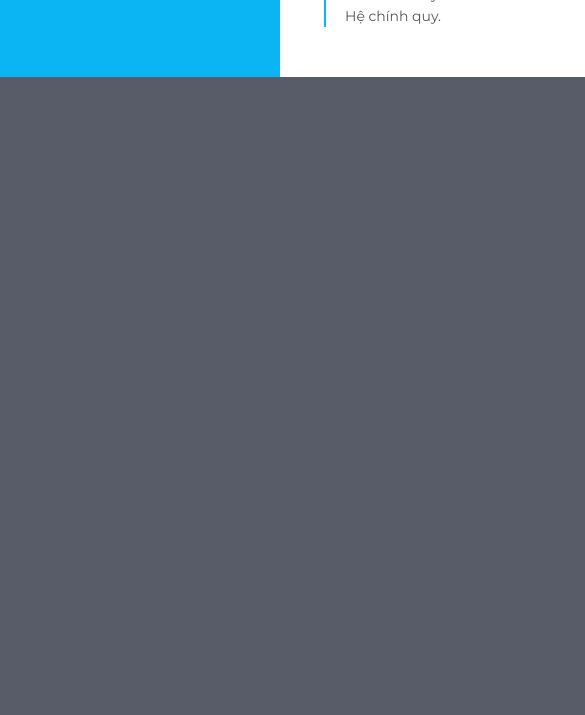
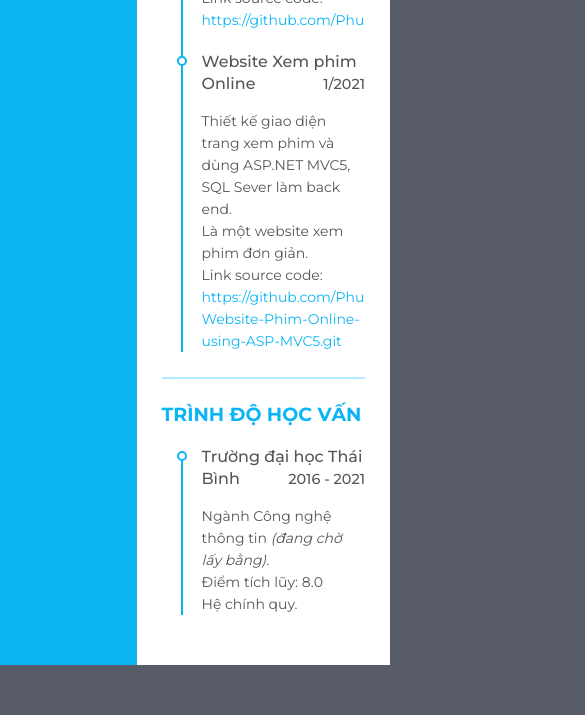
Before and after one commit to PhuongGiang150/GiangTuanPhuongCV, a plain HTML site: page index.html in a window 390 px wide. Shown: the part 1069-1784 px from the top of the page, 585 px wide, since content can reach past the window. Before the commit the page ends 1196 px from the top, so only its background shows below. Drawn offline with Linux system fonts and the light colour scheme.

Commit message:
Cập nhật CV

```diff
--- a/index.html
+++ b/index.html
@@ -4,8 +4,9 @@
 <head>
     <meta charset="UTF-8">
     <title>CV - Giang Tuấn Phương</title>
+    <link rel="stylesheet" href="https://pro.fontawesome.com/releases/v5.10.0/css/all.css" integrity="sha384-AYmEC3Yw5cVb3ZcuHtOA93w35dYTsvhLPVnYs9eStHfGJvOvKxVfELGroGkvsg+p" crossorigin="anonymous" />
     <link rel="stylesheet" href="styles.css">
-    <script src="https://kit.fontawesome.com/b99e675b6e.js"></script>
+
 </head>
 
 <body>
@@ -161,7 +162,7 @@
                 </div>
                 <ul>
                     <li>
-                        <div class="date">Website bán mỹ phẩm.</div>
+                        <div class="date">Website bán mỹ phẩm<span>5/2021</span></div>
                         <div class="info">
                             <p>Thiết kế giao diện trang bán hàng và dùng ASP.NET MVC5, SQL Sever làm back end.</p>
                             <p>Có đầy đủ chức năng cơ bản của một website bán hàng.</p>
@@ -169,19 +170,20 @@
                             </p>
                         </div>
                     </li>
+
                     <li>
-                        <div class="date">Website Xem phim Online </div>
+                        <div class="date">Thiết kế giao diện website<span>3/2021</span></div>
+                        <div class="info">
+                            <p>Thiết kế dựa theo trang web mẫu tìm ở trên mạng sử dụng html css js thuần.</p>
+                            <p>Link source code: <a class="link" href="https://github.com/PhuongGiang150/GaraPhim.Net.git">https://github.com/PhuongGiang150/GaraPhim.Net.git</a>
+                        </div>
+                    </li>
+                    <li>
+                        <div class="date">Website Xem phim Online<span>1/2021</span></div>
                         <div class="info">
                             <p>Thiết kế giao diện trang xem phim và dùng ASP.NET MVC5, SQL Sever làm back end.</p>
                             <p>Là một website xem phim đơn giản.</p>
                             <p>Link source code: <a class="link" href="https://github.com/PhuongGiang150/Website-Phim-Online-using-ASP-MVC5.git">https://github.com/PhuongGiang150/</br>Website-Phim-Online-using-ASP-MVC5.git</a>
-                        </div>
-                    </li>
-                    <li>
-                        <div class="date">Thiết kế giao diện website</div>
-                        <div class="info">
-                            <p>Thiết kế dựa theo trang web mẫu tìm ở trên mạng sử dụng html css js thuần.</p>
-                            <p>Link source code: <a class="link" href="https://github.com/PhuongGiang150/GaraPhim.Net.git">https://github.com/PhuongGiang150/GaraPhim.Net.git</a>
                         </div>
                     </li>
                 </ul>
@@ -195,7 +197,7 @@
                         <div class="info">
                             <p class="date">Trường đại học Thái Bình <span>2016 - 2021</span></p>
                             <p>Ngành Công nghệ thông tin <i>(đang chờ lấy bằng)</i>.</p>
-                            <p>Điểm tích lũy: 8.0.</p>
+                            <p>Điểm tích lũy: 8.0</p>
                             <p>Hệ chính quy.</p>
                         </div>
                     </li>
--- a/styles.css
+++ b/styles.css
@@ -45,7 +45,7 @@ body {
 }
 
 .resume .resume_left {
-    width: 280px;
+    max-width: 35%;
     background: #0bb5f4;
 }
 
@@ -158,7 +158,7 @@ body {
 }
 
 .resume .resume_right {
-    width: 520px;
+    width: 65%;
     background: #fff;
     padding: 25px;
 }
@@ -181,6 +181,11 @@ body {
     font-size: 16px;
     font-weight: 500;
     margin-bottom: 15px;
+}
+
+.date span {
+    font-size: 0.9em;
+    float: right;
 }
 
 .resume .resume_right ul li .info {
@@ -213,3 +218,10 @@ body {
     height: calc(100% + 12px);
     background: #0bb5f4;
 }
+
+@media(max-width:800px) {
+    .resume {
+        width: 100%;
+        margin-top: 0;
+    }
+}
```
